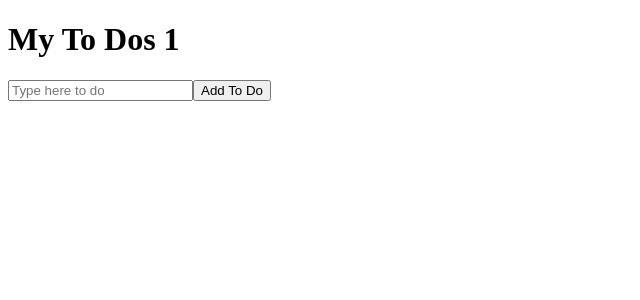
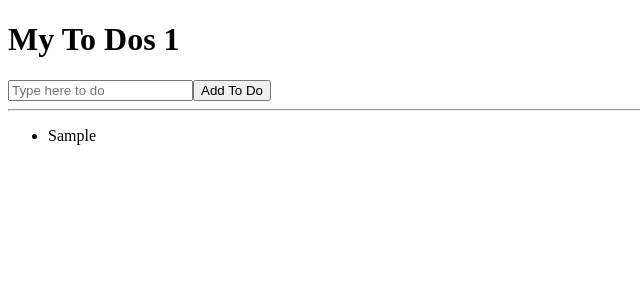
Before and after one commit to eunjitech/react_movie, a React (Create React App) app: page / in a window 1280 px wide. Both pictures are taken after typing "Sample" into the empty fields and a click on the button "Add To Do". Shown: the top 300 px of the page, without its empty margins (0-640 px from the left). Built offline with nearby package versions, Linux system fonts and the light colour scheme.

Commit message:
20220108 To Do List part2:map&key

```diff
--- a/src/App.js
+++ b/src/App.js
@@ -9,8 +9,10 @@ function App() {
     if (!toDo) {
       return;
     }
+    //현재의 배열과 새로운 요소를 합쳐 새로운 배열을 생성
+    //햔재의 array를 받아와서 새로운 todo의 array로 만듦
+    setToDos((currentArray) => [toDo, ...currentArray]);
     setToDo('');
-    setToDos((currentArray) => [toDo, ...currentArray]);
   };
   console.log(toDos);
   return (
@@ -25,6 +27,12 @@ function App() {
         />
         <button>Add To Do</button>
       </form>
+      <hr />
+      <ul>
+        {toDos.map((item, idx) => (
+          <li key={idx}>{item}</li>
+        ))}
+      </ul>
     </div>
   );
 }
```
